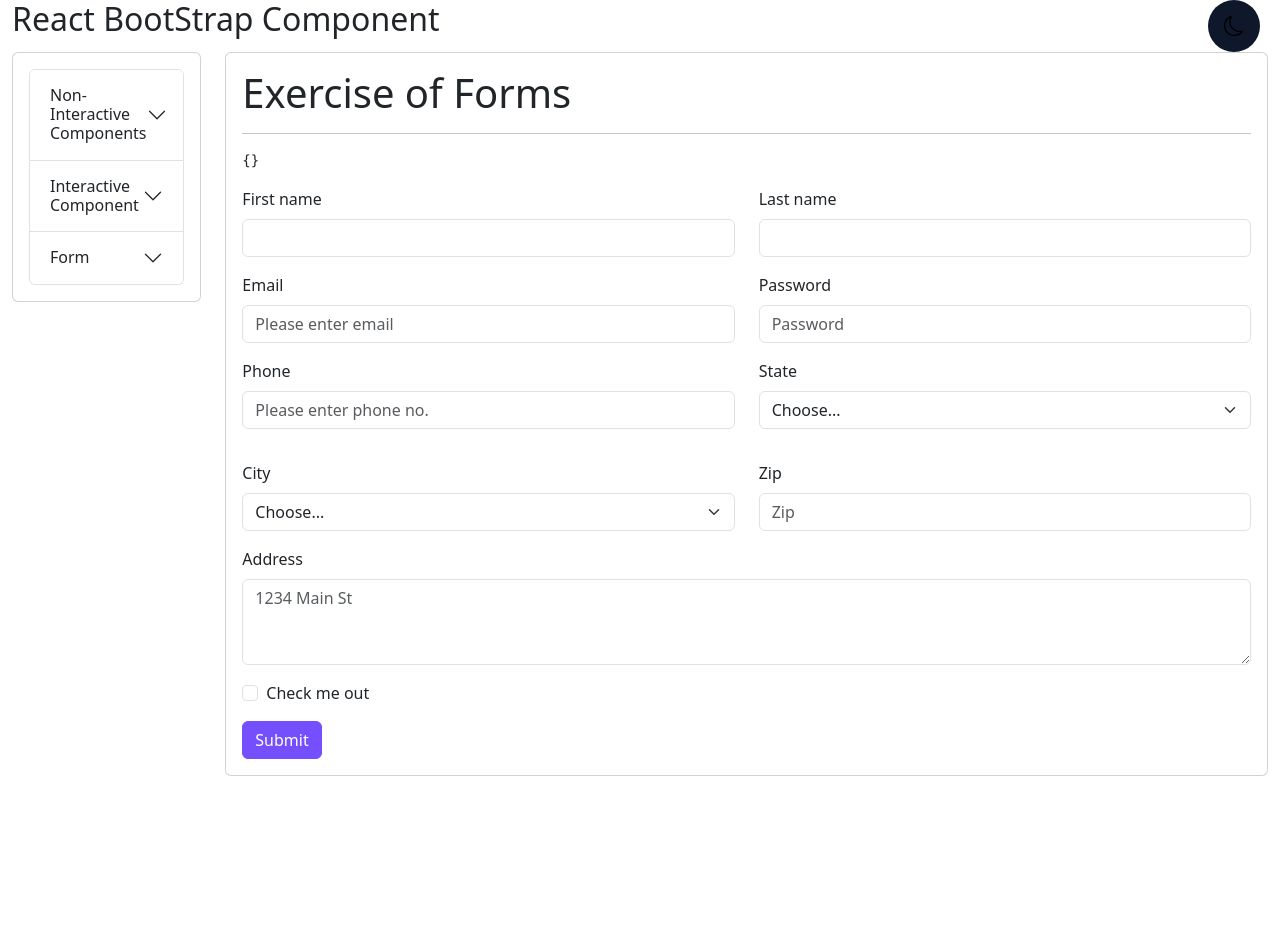
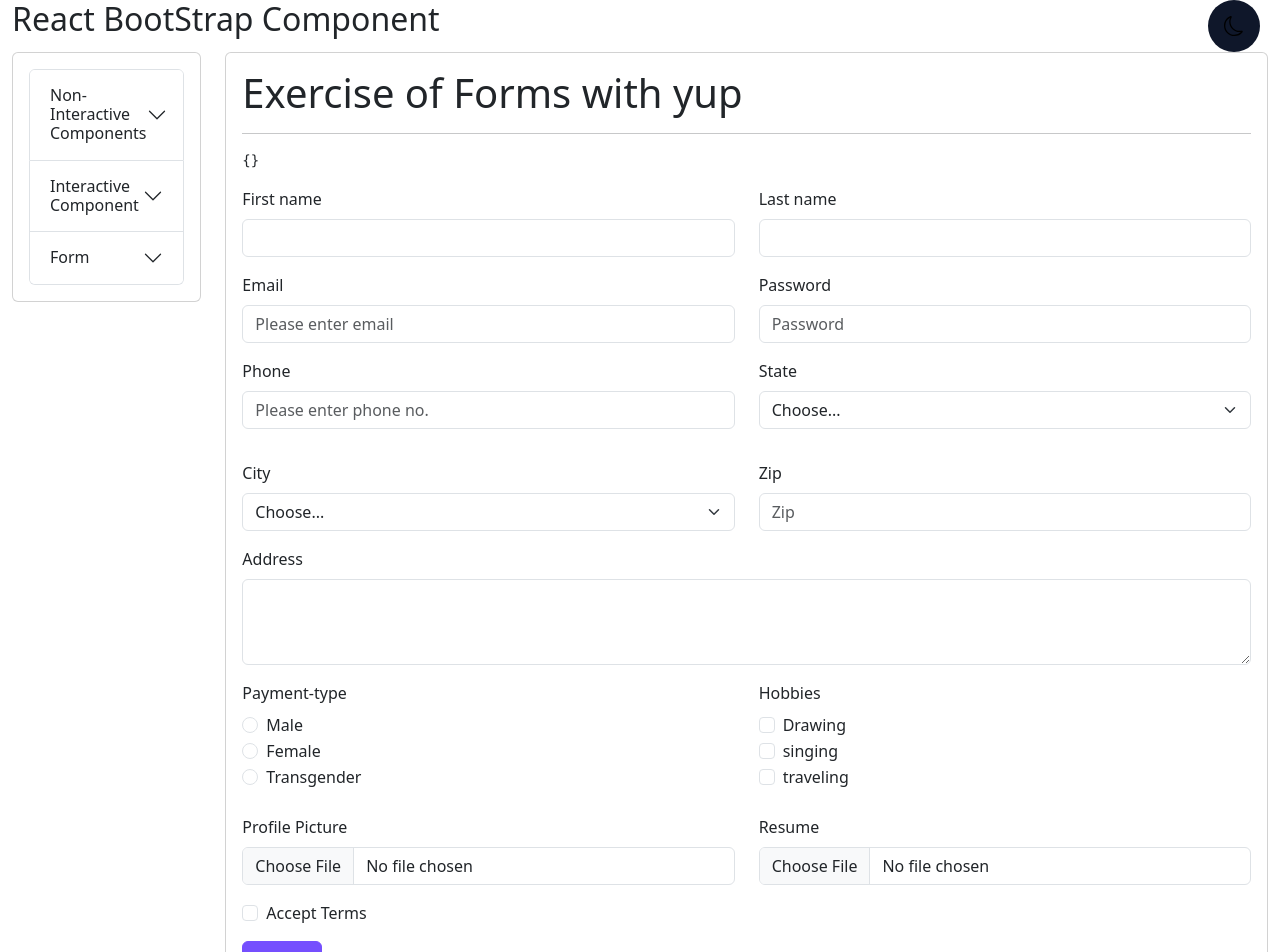
Before and after one commit to abhinav731996/ReactCalssIndixpert, a React (Vite) app: page /rb-forms in a window 1280 px wide. Shown: the top 952 px of the page. Before the commit the page ends 800 px from the top, so only its background shows below. Built offline with nearby package versions, Linux system fonts and the light colour scheme.

Commit message:
formic yup form task

```diff
--- a/src/layouts/RBLayout.jsx
+++ b/src/layouts/RBLayout.jsx
@@ -17,11 +17,22 @@
 } from "../data/routesData";
 
 const RBLayout = () => {
-  const [darkMode, setDarkMode] = useState(false);
+  // ✅ Load initial mode from localStorage
+  const [darkMode, setDarkMode] = useState(() => {
+    const savedTheme = localStorage.getItem("theme");
+    return savedTheme === "dark";
+  });
+
+  // ✅ Apply theme + save to localStorage
   useEffect(() => {
-    const htmlElement = document.querySelector("html");
-    htmlElement.setAttribute("data-bs-theme", darkMode ? "dark" : "light");
+    const htmlElement = document.documentElement;
+
+    const theme = darkMode ? "dark" : "light";
+    htmlElement.setAttribute("data-bs-theme", theme);
+
+    localStorage.setItem("theme", theme);
   }, [darkMode]);
+
   return (
     <Container fluid>
       <Row>
@@ -31,7 +42,9 @@
             onClick={() => setDarkMode(!darkMode)}
             className="me-2 rounded-5 p-3"
             bg={darkMode ? "light" : "dark"}
+            text={darkMode ? "dark" : "light"}
             role="button"
+            style={{ cursor: "pointer" }}
           >
             {darkMode ? <Sun size={20} /> : <Moon size={20} />}
           </Badge>
--- a/src/pages/react-bootstrap/RBForms.jsx
+++ b/src/pages/react-bootstrap/RBForms.jsx
@@ -30,16 +30,20 @@
       )
       .required("Email address is required."),
     gender: yup.string().required("Gender is required"),
+    paymentType: yup.string().required("Payment type is required"),
     hobbies: yup
       .array()
       .required("Hobbies are required")
       .typeError("Please select at least two hobbies")
       .min(2, "Please select at least two hobbies"),
+
+    profile: yup.string().required("Please select the profile picture"),
+    resume: yup.string().required("Please select the resume"),
     termsandconditions: yup.bool().oneOf([true], "Terms must be accepted"),
   });
   return (
     <div>
-      <h1>Exercise of Forms</h1>
+      <h1>Exercise of Forms with yup</h1>
       <hr />
       <Formik
         validationSchema={schema}
@@ -47,11 +51,18 @@
         initialValues={{
           firstname: "",
           lastname: "",
+          email: "",
           phone: "",
           city: "",
           state: "",
           zip: "",
-          terms: false,
+          address: "",
+          gender: "",
+          paymentType: "",
+          hobbies: [],
+          profile: "",
+          resume: "",
+          termsandconditions: false,
         }}
       >
         {({ handleSubmit, handleChange, values, touched, errors }) => (
@@ -116,6 +127,7 @@
                 </InputGroup>
               </Form.Group>
 
+              {/* Password */}
               <Form.Group as={Col} controlId="password">
                 <Form.Label>Password</Form.Label>
                 <Form.Control type="password" placeholder="Password" />
@@ -125,7 +137,7 @@
               </Form.Control.Feedback>
             </Row>
 
-
+            {/* Phone */}
             <Row className="mb-3">
               <Form.Group className="mb-3" as={Col} controlId="phone">
                 <Form.Label>Phone</Form.Label>
@@ -145,9 +157,11 @@
                 </InputGroup>
               </Form.Group>
 
+              {/* State */}
               <Form.Group as={Col} controlId="state">
                 <Form.Label>State</Form.Label>
-                <Form.Select defaultValue="Choose..."
+                <Form.Select
+                  defaultValue="Choose..."
                   name="state"
                   value={values.state}
                   onChange={handleChange}
@@ -163,13 +177,14 @@
                   {errors.state}
                 </Form.Control.Feedback>
               </Form.Group>
+            </Row>
 
-
-            </Row>
             <Row className="mb-3">
+              {/* City */}
               <Form.Group as={Col} controlId="city">
                 <Form.Label>City</Form.Label>
-                <Form.Select defaultValue="Choose..."
+                <Form.Select
+                  defaultValue="Choose..."
                   name="city"
                   value={values.city}
                   onChange={handleChange}
@@ -186,8 +201,7 @@
                 </Form.Control.Feedback>
               </Form.Group>
 
-
-
+              {/* Zip */}
               <Form.Group as={Col} controlId="formGridZip">
                 <Form.Label>Zip</Form.Label>
                 <Form.Control
@@ -196,19 +210,146 @@
                   name="zip"
                   value={values.zip}
                   onChange={handleChange}
-                  isInvalid={!!errors.zip}/>
+                  isInvalid={!!errors.zip}
+                />
                 <Form.Control.Feedback type="invalid">
                   {errors.zip}
                 </Form.Control.Feedback>
               </Form.Group>
             </Row>
+
+            {/* Address */}
             <Form.Group className="mb-3" as={Col} controlId="formGridAddress1">
               <Form.Label>Address</Form.Label>
-                <Form.Control as="textarea" rows={3} placeholder="1234 Main St" />
+              <Form.Control
+                as="textarea"
+                rows={3}
+                name="address"
+                value={values.address}
+                onChange={handleChange}
+                isInvalid={!!errors.address}
+              />
             </Form.Group>
 
+            <Row>
+              {/* Gender */}
+              <Form.Group as={Col} controlId="gender">
+                <Form.Label>Payment-type</Form.Label>
+                <Form.Check
+                  type="radio"
+                  label="Male"
+                  name="gender"
+                  id="gender1"
+                  value="Male"
+                  checked={values.gender === "Male"}
+                  onChange={handleChange}
+                  isInvalid={!!errors.gender}
+                />
+                <Form.Check
+                  type="radio"
+                  label="Female"
+                  name="gender"
+                  id="gender2"
+                  value="Female"
+                  checked={values.gender === "Female"}
+                  onChange={handleChange}
+                  isInvalid={!!errors.gender}
+                />
+                <Form.Check
+                  type="radio"
+                  label="Transgender"
+                  name="gender"
+                  id="gender3"
+                  value="Transgender"
+                  checked={values.gender === "Transgender"}
+                  onChange={handleChange}
+                  isInvalid={!!errors.gender}
+                />
+
+                {/* <Form.Control.Feedback type="invalid">
+                  {errors.gender}
+                </Form.Control.Feedback> */}
+
+                {errors.gender && <div>{errors.gender}</div>}
+              </Form.Group>
+
+              {/* Hobbies */}
+              <Form.Group as={Col} controlId="hobbies">
+                <Form.Label>Hobbies</Form.Label>
+                <Form.Check
+                  type="checkbox"
+                  id="drawing"
+                  label="Drawing"
+                  name="hobbies"
+                  value="Drawing"
+                  onChange={handleChange}
+                  isInvalid={!!errors.hobbies}
+                />
+
+                <Form.Check
+                  // disabled
+                  type="checkbox"
+                  label="singing"
+                  id="Singing"
+                  name="hobbies"
+                  value="Singing"
+                  onChange={handleChange}
+                  isInvalid={!!errors.hobbies}
+                />
+                <Form.Check
+                  type="checkbox"
+                  label="traveling"
+                  id="Traveling"
+                  name="hobbies"
+                  value="Traveling"
+                  onChange={handleChange}
+                  isInvalid={!!errors.hobbies}
+                />
+                {errors.hobbies && <div>{errors.hobbies}</div>}
+              </Form.Group>
+            </Row>
+            <br />
+            <Row>
+              {/* Profile pic */}
+              <Form.Group as={Col} className="mb-3" controlId="formprofile">
+                <Form.Label>Profile Picture</Form.Label>
+                <Form.Control
+                  type="file"
+                  name="profile"
+                  onChange={(event) => {
+                    setFieldValue("profile", event.currentTarget.files[0]);
+                  }}
+                  isInvalid={!!errors.profile}
+                />
+                {errors.profile && <div>{errors.profile}</div>}
+              </Form.Group>
+
+              {/* Resume */}
+              <Form.Group as={Col} className="mb-3" controlId="formresume">
+                <Form.Label>Resume</Form.Label>
+                <Form.Control
+                  type="file"
+                  name="resume"
+                  onChange={(event) => {
+                    setFieldValue("resume", event.currentTarget.files[0]);
+                  }}
+                  isInvalid={!!errors.resume}
+                />
+                {errors.resume && <div>{errors.resume}</div>}
+              </Form.Group>
+            </Row>
+
             <Form.Group className="mb-3" id="formGridCheckbox">
-              <Form.Check type="checkbox" label="Check me out" />
+              <Form.Check
+                type="checkbox"
+                label="Accept Terms"
+                name="termsandconditions"
+                checked={values.termsandconditions}
+                onChange={handleChange}
+              />
+              {errors.termsandconditions && (
+                <div>{errors.termsandconditions}</div>
+              )}
             </Form.Group>
 
             <Button variant="primary" type="submit">
--- a/src/pages/react-bootstrap/RBFormsPractice.jsx
+++ b/src/pages/react-bootstrap/RBFormsPractice.jsx
@@ -141,10 +141,10 @@
         {/* {selectedColor.join(", ")} */}
         {payment ? payment : "None"}
         </p>
+    <br />
+    <Button type="submit">Submit</Button>
     </Form>
 
-    <br />
-    <Button type="submit">Submit</Button>
     </div>
   )
 }
```
Lines whose indentation alone changed are shown as unchanged.
